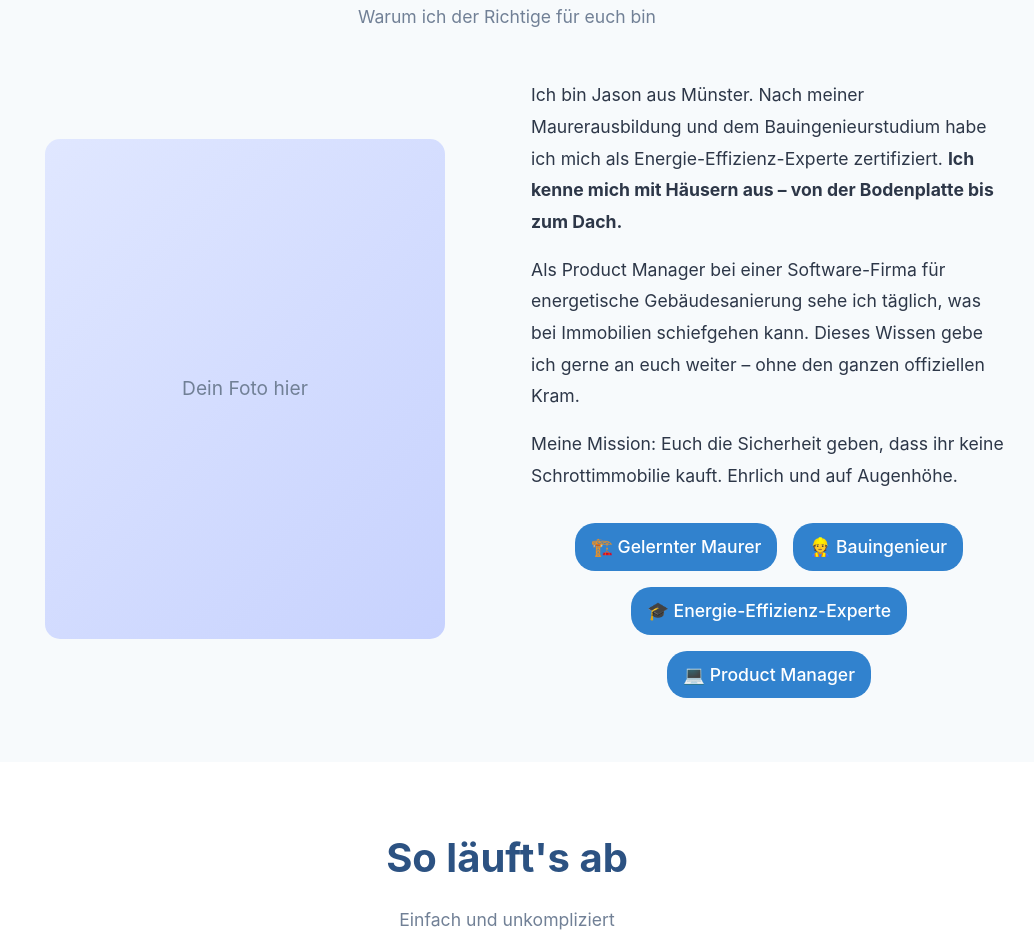
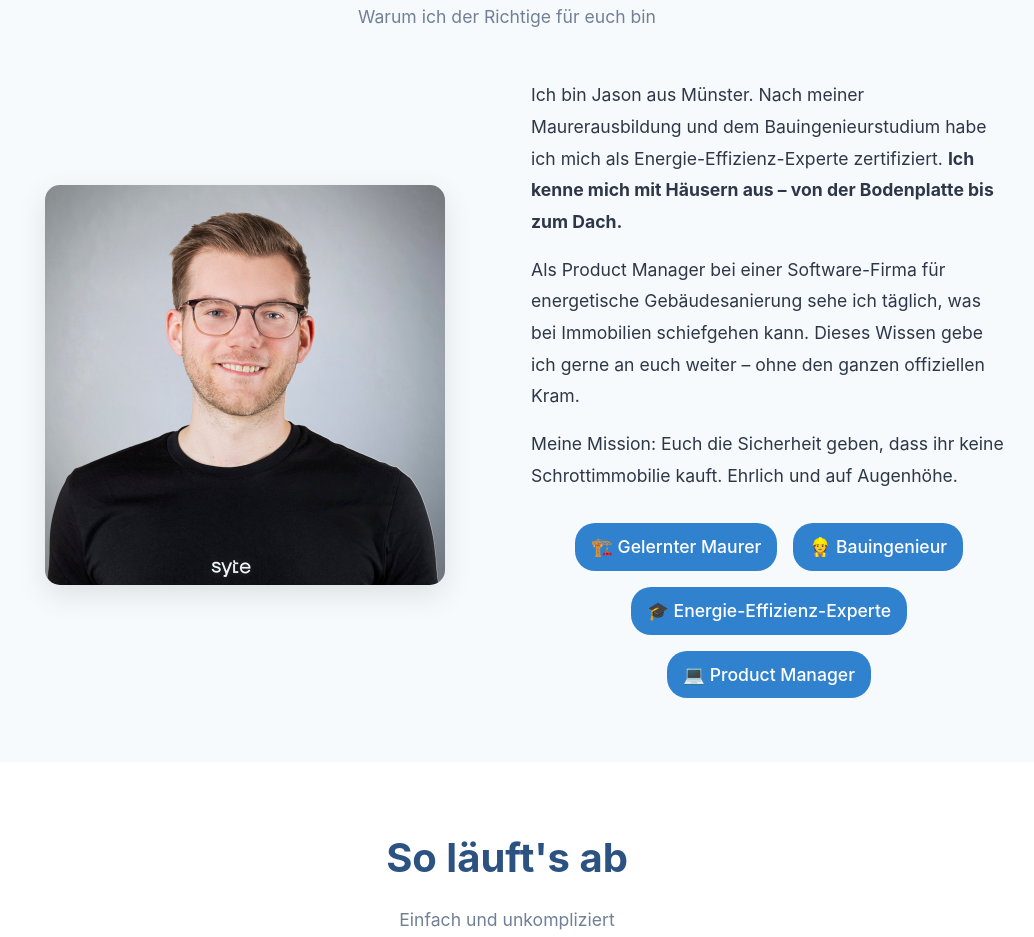
Before and after one commit to JasonGEB/GebaeudeGebker, a plain HTML site: page index.html in a window 1280 px wide. Shown: the part 1286-2223 px from the top of the page, without its empty margins (133-1167 px from the left). Drawn offline with Linux system fonts and the light colour scheme.

Commit message:
Replace placeholder image with actual image

```diff
--- a/index.html
+++ b/index.html
@@ -540,9 +540,7 @@
                 <div class="about-image">
                     <!-- Hier kannst du dein Bild einfügen -->
                     <!-- <img src="pfad-zu-deinem-bild.jpg" alt="Jason Gebker"> -->
-                    <div class="placeholder-image">
-                        Dein Foto hier
-                    </div>
+                    <img src="jason.jpg" alt="Jason Gebker">
                 </div>
 
                 <div class="about-text">
```
